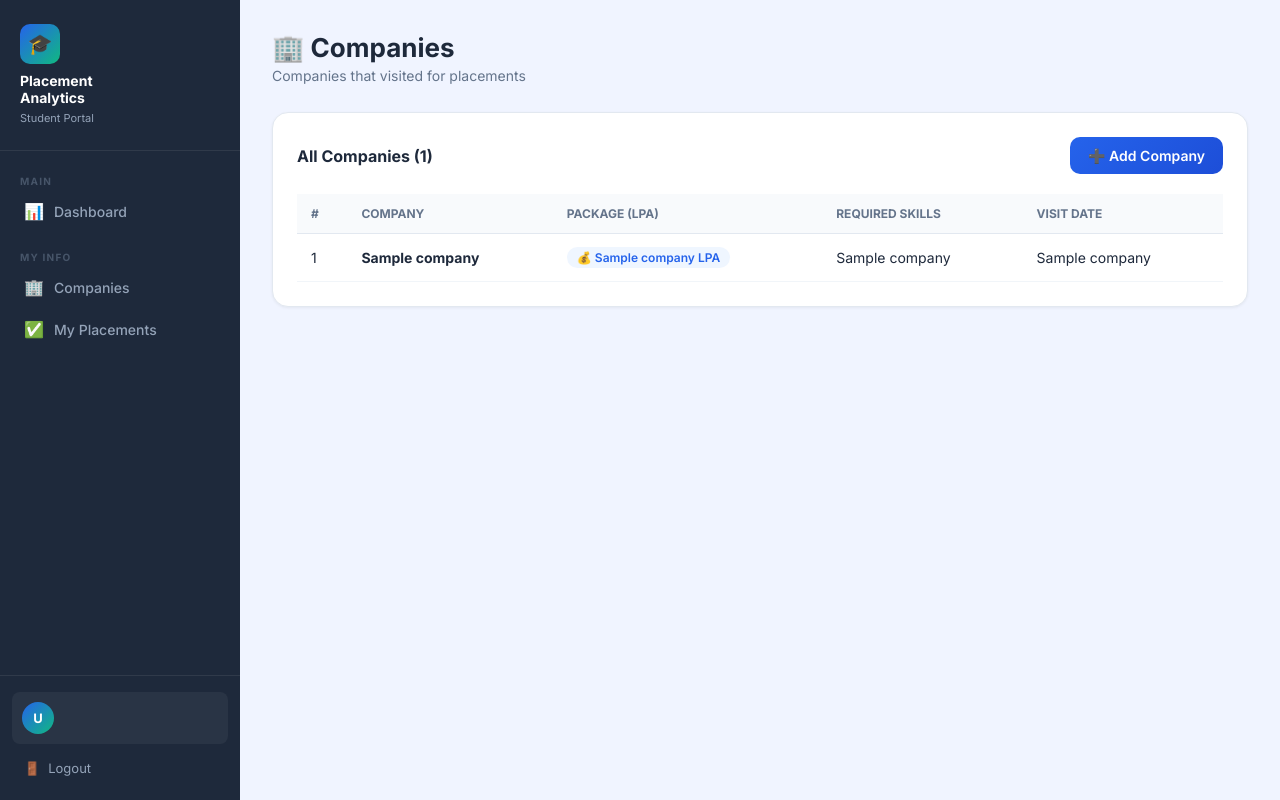
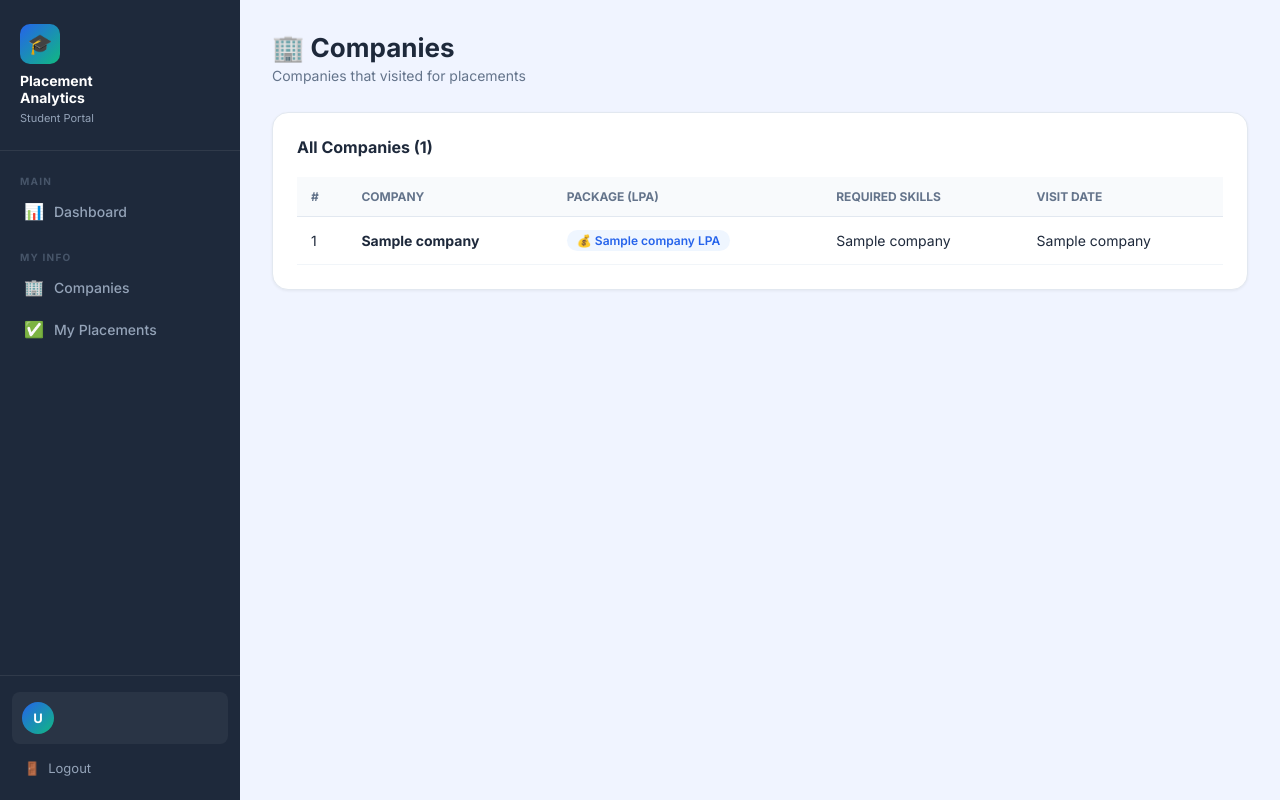
Before and after one commit to govindturkar69-crypto/Placement-Analytics, a Flask app: template templates/companies.html in a window 1280 px wide. Run offline with Flask 3, Linux system fonts and the light colour scheme; the template is opened without the code that fills it: most values are stand-ins (such as "Sample title", 1, 10 or a date in 2020); some libraries are stand-ins or nearby versions.

Commit message:
Hide add company from student

```diff
--- a/templates/companies.html
+++ b/templates/companies.html
@@ -10,7 +10,7 @@
 <div class="card">
   <div class="action-bar">
     <div class="card-title" style="margin-bottom:0">All Companies ({{ companies|length }})</div>
-    <a href="{{ url_for('add_company') }}" class="btn-add">➕ Add Company</a>
+    {% if session.role == 'admin' %}<a href="{{ url_for('add_company') }}" class="btn-add">➕ Add Company</a>{% endif %}
   </div>
   <div class="table-wrapper">
     <table>
```
